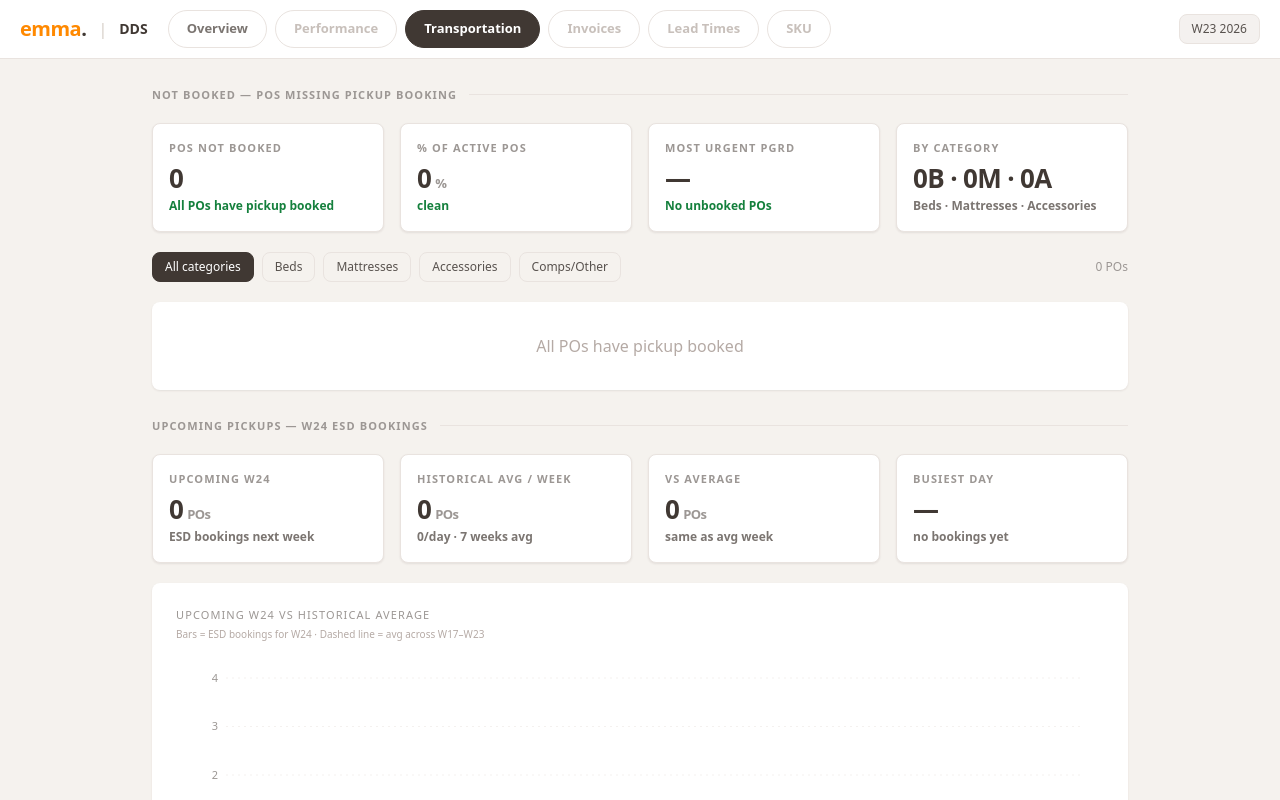
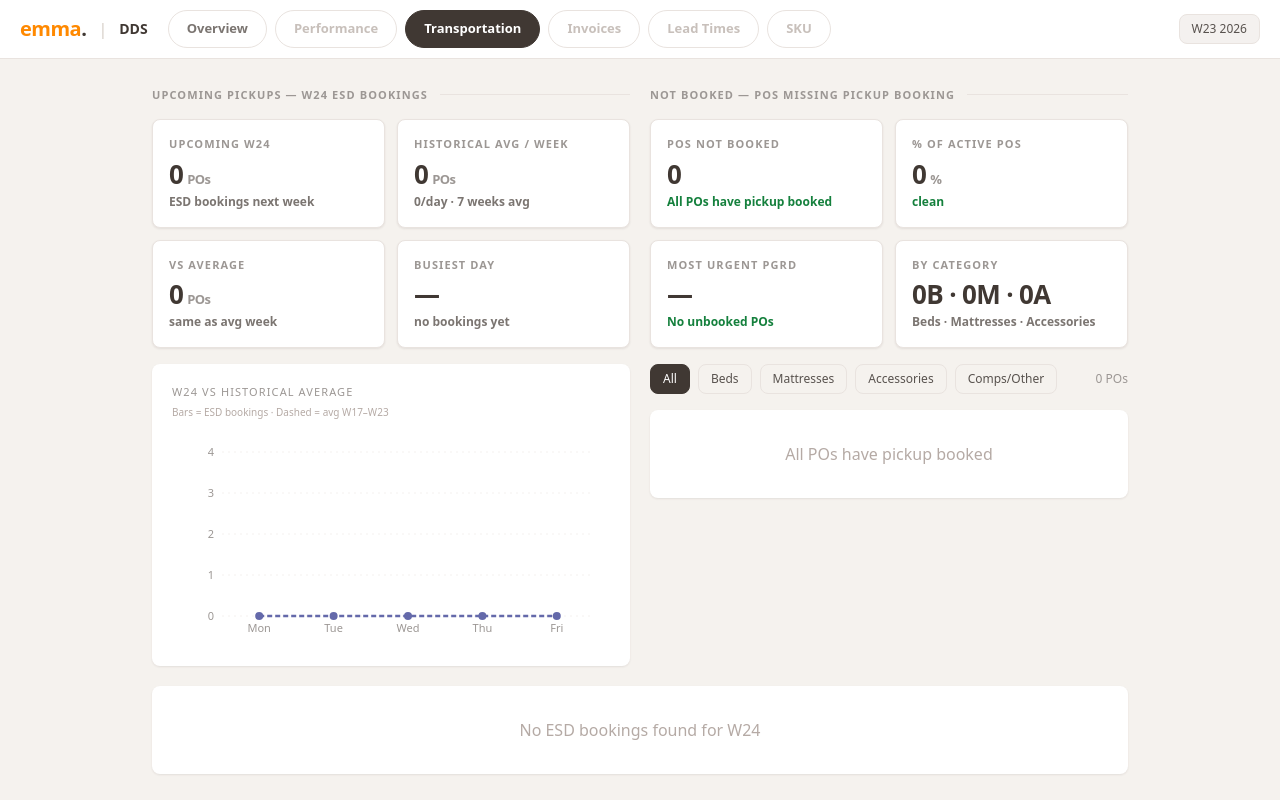
Before and after one commit to Ana-Is-Asleep/Production-Control-Tower, a Next.js app in the folder dds-tool/: page /transportation in a window 1280 px wide. Shown: the top 800 px of the page. Built offline with nearby package versions, Linux system fonts and the light colour scheme.

Commit message:
fix: remove bar fillOpacity, transportation layout side by side

```diff
--- a/dds-tool/src/app/lead-times/page.tsx
+++ b/dds-tool/src/app/lead-times/page.tsx
@@ -231,12 +231,12 @@ export default function LeadTimesPage() {
                 />
                 {selectedCat === 'All' ? (
                   <>
-                    <Bar dataKey="Mattresses"  fill="#FF8900" fillOpacity={0.72} radius={[3,3,0,0]} maxBarSize={22} name="Mattresses" />
-                    <Bar dataKey="Beds"        fill="#6469aa" fillOpacity={0.72} radius={[3,3,0,0]} maxBarSize={22} name="Beds" />
-                    <Bar dataKey="Accessories" fill="#34A853" fillOpacity={0.72} radius={[3,3,0,0]} maxBarSize={22} name="Accessories" />
+                    <Bar dataKey="Mattresses"  fill="#FF8900" radius={[3,3,0,0]} maxBarSize={22} name="Mattresses" />
+                    <Bar dataKey="Beds"        fill="#6469aa" radius={[3,3,0,0]} maxBarSize={22} name="Beds" />
+                    <Bar dataKey="Accessories" fill="#34A853" radius={[3,3,0,0]} maxBarSize={22} name="Accessories" />
                   </>
                 ) : (
-                  <Bar dataKey={selectedCat} fill={CATEGORY_COLORS[selectedCat]} fillOpacity={0.72} radius={[3,3,0,0]} maxBarSize={30} name={selectedCat} />
+                  <Bar dataKey={selectedCat} fill={CATEGORY_COLORS[selectedCat]} radius={[3,3,0,0]} maxBarSize={30} name={selectedCat} />
                 )}
               </BarChart>
             </ResponsiveContainer>
@@ -254,7 +254,7 @@ export default function LeadTimesPage() {
                 <ReferenceLine y={TARGET_LT} stroke="#F59E0B" strokeDasharray="4 4" label={{ value: '30d target', position: 'right', fill: '#F59E0B', fontSize: 11 }} />
                 <Tooltip contentStyle={{ background: '#403833', border: 'none', color: '#f9f7f6', borderRadius: 8, fontSize: 12 }} formatter={(v: unknown, n: unknown) => [`${Number(v)}d`, String(n)]} />
                 <Legend verticalAlign="top" align="right" iconSize={8} formatter={(v) => <span style={{ color: '#58524e', fontSize: 11 }}>{v}</span>} />
-                <Bar dataKey="actual" fill="#FF8900" fillOpacity={0.72} radius={[3, 3, 0, 0]} name="Production LT" />
+                <Bar dataKey="actual" fill="#FF8900" radius={[3, 3, 0, 0]} name="Production LT" />
                 <Bar dataKey="agreed" fill="rgba(100,116,239,0.3)" radius={[3, 3, 0, 0]} name="Agreed LT" />
               </BarChart>
             </ResponsiveContainer>
--- a/dds-tool/src/app/transportation/page.tsx
+++ b/dds-tool/src/app/transportation/page.tsx
@@ -144,10 +144,76 @@ export default function TransportationPage() {
 
       <div className="px-6 py-5 max-w-5xl mx-auto space-y-5">
 
-        {/* ── NOT BOOKED ─────────────────────────────────────────────────── */}
+        {/* ── PICKUPS + NOT BOOKED side by side ─────────────────────────── */}
+        <div className="grid grid-cols-2 gap-5 items-start">
+
+          {/* LEFT: Upcoming Pickups */}
+          <div className="space-y-4">
+            <SectionLabel>Upcoming Pickups — W{String(nextWeek).padStart(2, '0')} ESD bookings</SectionLabel>
+
+            <div className="grid grid-cols-2 gap-3">
+              <KpiCard
+                label={`Upcoming W${String(nextWeek).padStart(2, '0')}`}
+                value={totalUpcoming}
+                unit="POs"
+                sub="ESD bookings next week"
+                deltaColor="neutral"
+              />
+              <KpiCard
+                label="Historical avg / week"
+                value={totalExpected}
+                unit="POs"
+                sub={`${overallAvg}/day · ${pastWeekNums.length} weeks avg`}
+                deltaColor="neutral"
+              />
+              <KpiCard
+                label="vs average"
+                value={`${delta > 0 ? '+' : ''}${delta}`}
+                unit="POs"
+                sub={delta > 0 ? 'busier than avg week' : delta < 0 ? 'quieter than avg week' : 'same as avg week'}
+                deltaColor={delta === 0 ? 'neutral' : delta > 0 ? 'fail' : 'pass'}
+              />
+              <KpiCard
+                label="Busiest day"
+                value={busiestDay?.upcoming > 0 ? busiestDay.day : '—'}
+                unit={busiestDay?.upcoming > 0 ? `${busiestDay.upcoming} POs` : undefined}
+                sub={busiestDay?.upcoming > 0 ? 'highest pickup day' : 'no bookings yet'}
+                deltaColor="neutral"
+              />
+            </div>
+
+            <div className="bg-white rounded-lg p-5" style={{ boxShadow: 'var(--shadow-card)' }}>
+              <p className="text-[11px] uppercase tracking-widest text-[#9c9794] mb-1">
+                W{String(nextWeek).padStart(2, '0')} vs Historical Average
+              </p>
+              <p className="text-[10px] text-[#b5aaa5] mb-4">
+                Bars = ESD bookings &middot; Dashed = avg W{String(pastWeekNums[0]).padStart(2, '0')}–W{String(pastWeekNums[pastWeekNums.length - 1]).padStart(2, '0')}
+              </p>
+              <ResponsiveContainer width="100%" height={210}>
+                <ComposedChart data={chartData} margin={{ top: 16, right: 16, left: -10, bottom: 0 }}>
+                  <CartesianGrid strokeDasharray="2 4" stroke="#f4f1ef" vertical={false} />
+                  <XAxis dataKey="day" tick={{ fill: '#9c9794', fontSize: 11 }} axisLine={false} tickLine={false} />
+                  <YAxis tick={{ fill: '#9c9794', fontSize: 11 }} axisLine={false} tickLine={false} allowDecimals={false} />
+                  <Tooltip
+                    contentStyle={{ background: '#403833', border: 'none', color: '#f9f7f6', borderRadius: 8, fontSize: 12 }}
+                    formatter={(v, n) => [`${v}`, n === 'upcoming' ? `W${nextWeek} upcoming` : 'Historical avg']}
+                  />
+                  <Bar dataKey="upcoming" fill="#FF8900" radius={[4, 4, 0, 0]} name="upcoming">
+                    <LabelList dataKey="upcoming" position="top" style={{ fill: '#7b7571', fontSize: 11, fontWeight: 700 }}
+                      formatter={(v: unknown) => Number(v) > 0 ? Number(v) : ''} />
+                  </Bar>
+                  <Line dataKey="avg" stroke="#6469aa" strokeWidth={2.5} dot={{ r: 4, fill: '#6469aa', strokeWidth: 0 }}
+                    strokeDasharray="5 3" name="avg" />
+                </ComposedChart>
+              </ResponsiveContainer>
+            </div>
+          </div>
+
+          {/* RIGHT: Not Booked */}
+          <div className="space-y-4">
             <SectionLabel>Not Booked — POs missing pickup booking</SectionLabel>
 
-        <div className="grid grid-cols-4 gap-4">
+            <div className="grid grid-cols-2 gap-3">
               <KpiCard
                 label="POs not booked"
                 value={totalPOs}
@@ -180,7 +246,7 @@ export default function TransportationPage() {
               <button
                 onClick={() => setSelectedCat('All')}
                 className={`text-xs px-3 py-1.5 rounded-lg border font-medium transition-all ${selectedCat === 'All' ? 'bg-[#403833] text-white border-[#403833]' : 'border-[#e9e3df] text-[#58524e] hover:border-[#403833]'}`}>
-            All categories
+                All
               </button>
               {SKU_CATEGORIES.map((c) => (
                 <button key={c}
@@ -199,13 +265,13 @@ export default function TransportationPage() {
             {filteredPOs.length > 0 ? (
               <div className="bg-white rounded-lg overflow-hidden" style={{ boxShadow: 'var(--shadow-card)' }}>
                 <div className="px-5 py-3 border-b border-[#e9e3df]">
-              <p className="text-[11px] uppercase tracking-widest text-[#9c9794]">POs missing pickup booking — click to expand lines</p>
+                  <p className="text-[11px] uppercase tracking-widest text-[#9c9794]">POs missing pickup booking — click to expand</p>
                 </div>
                 <table className="w-full text-sm">
                   <thead>
                     <tr className="bg-[#403833] text-white">
-                  {['PO', 'Vendor', 'Destination', 'PGRD', 'Category', 'Lines'].map((h) => (
-                    <th key={h} className="px-4 py-2.5 text-left text-[11px] font-semibold uppercase tracking-wide whitespace-nowrap">{h}</th>
+                      {['PO', 'Vendor', 'PGRD', 'Cat', 'Lines'].map((h) => (
+                        <th key={h} className="px-3 py-2.5 text-left text-[11px] font-semibold uppercase tracking-wide whitespace-nowrap">{h}</th>
                       ))}
                     </tr>
                   </thead>
@@ -217,36 +283,35 @@ export default function TransportationPage() {
                           <tr
                             onClick={() => setExpandedPO(expandedPO === group.po ? null : group.po)}
                             className="border-b border-[#e9e3df] hover:bg-[#f9f7f6] cursor-pointer transition-colors">
-                        <td className="px-4 py-3 font-semibold text-[#403833]">
-                          <span className="flex items-center gap-2">
+                            <td className="px-3 py-2.5 font-semibold text-[#403833]">
+                              <span className="flex items-center gap-1.5">
                                 <span className="text-[#b5aaa5] text-xs">{expandedPO === group.po ? '▾' : '▸'}</span>
                                 {group.po}
                               </span>
                             </td>
-                        <td className="px-4 py-3 text-[#58524e]">{group.vendor}</td>
-                        <td className="px-4 py-3 text-[#58524e]">{group.destination}</td>
-                        <td className="px-4 py-3 text-[#58524e] whitespace-nowrap">{formatDateShort(group.pgrd)}</td>
-                        <td className="px-4 py-3">
+                            <td className="px-3 py-2.5 text-[#58524e] text-xs">{group.vendor}</td>
+                            <td className="px-3 py-2.5 text-[#58524e] whitespace-nowrap text-xs">{formatDateShort(group.pgrd)}</td>
+                            <td className="px-3 py-2.5">
                               <div className="flex gap-1 flex-wrap">
                                 {cats.map(c => (
-                              <span key={c} className="text-[10px] font-medium px-2 py-0.5 rounded-full text-white" style={{ background: CATEGORY_COLORS[c] }}>{c}</span>
+                                  <span key={c} className="text-[9px] font-medium px-1.5 py-0.5 rounded-full text-white" style={{ background: CATEGORY_COLORS[c] }}>{c[0]}</span>
                                 ))}
                               </div>
                             </td>
-                        <td className="px-4 py-3">
+                            <td className="px-3 py-2.5">
                               <span className="text-xs bg-[#FEE2E2] text-fail px-2 py-0.5 rounded-full font-medium">
-                            {group.lines.length} line{group.lines.length !== 1 ? 's' : ''}
+                                {group.lines.length}
                               </span>
                             </td>
                           </tr>
                           {expandedPO === group.po && (
                             <tr className="bg-[#faf7f3]">
-                          <td colSpan={6} className="px-6 py-3">
+                              <td colSpan={5} className="px-4 py-3">
                                 <table className="w-full text-xs">
                                   <thead>
                                     <tr className="text-[#9c9794] border-b border-[#e9e3df]">
                                       {['Line', 'SKU', 'Category', 'PGRD', 'Qty'].map((h) => (
-                                    <th key={h} className="py-1.5 pr-6 text-left font-medium uppercase text-[10px] tracking-wide">{h}</th>
+                                        <th key={h} className="py-1.5 pr-4 text-left font-medium uppercase text-[10px] tracking-wide">{h}</th>
                                       ))}
                                     </tr>
                                   </thead>
@@ -255,13 +320,13 @@ export default function TransportationPage() {
                                       const cat = categorizeSKU(l.sku);
                                       return (
                                         <tr key={`${l.po}-${l.line}`} className="border-b border-[#f4f1ef] last:border-0">
-                                      <td className="py-1.5 pr-6 text-[#7b7571]">{l.line}</td>
-                                      <td className="py-1.5 pr-6 font-mono text-[#58524e]">{l.sku}</td>
-                                      <td className="py-1.5 pr-6">
-                                        <span className="text-[10px] font-medium px-2 py-0.5 rounded-full text-white" style={{ background: CATEGORY_COLORS[cat] }}>{cat}</span>
+                                          <td className="py-1.5 pr-4 text-[#7b7571]">{l.line}</td>
+                                          <td className="py-1.5 pr-4 font-mono text-[#58524e]">{l.sku}</td>
+                                          <td className="py-1.5 pr-4">
+                                            <span className="text-[10px] font-medium px-1.5 py-0.5 rounded-full text-white" style={{ background: CATEGORY_COLORS[cat] }}>{cat}</span>
                                           </td>
-                                      <td className="py-1.5 pr-6 text-[#7b7571]">{formatDateShort(l.pgrd)}</td>
-                                      <td className="py-1.5 pr-6 text-[#7b7571]">{l.qty}</td>
+                                          <td className="py-1.5 pr-4 text-[#7b7571]">{formatDateShort(l.pgrd)}</td>
+                                          <td className="py-1.5 pr-4 text-[#7b7571]">{l.qty}</td>
                                         </tr>
                                       );
                                     })}
@@ -281,65 +346,7 @@ export default function TransportationPage() {
                 {totalPOs === 0 ? 'All POs have pickup booked' : 'No POs match the selected category'}
               </div>
             )}
-
-        {/* ── UPCOMING PICKUPS ───────────────────────────────────────────── */}
-        <SectionLabel>Upcoming Pickups — W{String(nextWeek).padStart(2, '0')} ESD bookings</SectionLabel>
-
-        <div className="grid grid-cols-4 gap-4">
-          <KpiCard
-            label={`Upcoming W${String(nextWeek).padStart(2, '0')}`}
-            value={totalUpcoming}
-            unit="POs"
-            sub="ESD bookings next week"
-            deltaColor="neutral"
-          />
-          <KpiCard
-            label="Historical avg / week"
-            value={totalExpected}
-            unit="POs"
-            sub={`${overallAvg}/day · ${pastWeekNums.length} weeks avg`}
-            deltaColor="neutral"
-          />
-          <KpiCard
-            label="vs average"
-            value={`${delta > 0 ? '+' : ''}${delta}`}
-            unit="POs"
-            sub={delta > 0 ? 'busier than avg week' : delta < 0 ? 'quieter than avg week' : 'same as avg week'}
-            deltaColor={delta === 0 ? 'neutral' : delta > 0 ? 'fail' : 'pass'}
-          />
-          <KpiCard
-            label="Busiest day"
-            value={busiestDay?.upcoming > 0 ? busiestDay.day : '—'}
-            unit={busiestDay?.upcoming > 0 ? `${busiestDay.upcoming} POs` : undefined}
-            sub={busiestDay?.upcoming > 0 ? 'highest pickup day' : 'no bookings yet'}
-            deltaColor="neutral"
-          />
           </div>
-
-        <div className="bg-white rounded-lg p-6" style={{ boxShadow: 'var(--shadow-card)' }}>
-          <p className="text-[11px] uppercase tracking-widest text-[#9c9794] mb-1">
-            Upcoming W{String(nextWeek).padStart(2, '0')} vs Historical Average
-          </p>
-          <p className="text-[10px] text-[#b5aaa5] mb-5">
-            Bars = ESD bookings for W{String(nextWeek).padStart(2, '0')} &middot; Dashed line = avg across W{String(pastWeekNums[0]).padStart(2, '0')}–W{String(pastWeekNums[pastWeekNums.length - 1]).padStart(2, '0')}
-          </p>
-          <ResponsiveContainer width="100%" height={240}>
-            <ComposedChart data={chartData} margin={{ top: 16, right: 20, left: -10, bottom: 0 }}>
-              <CartesianGrid strokeDasharray="2 4" stroke="#f4f1ef" vertical={false} />
-              <XAxis dataKey="day" tick={{ fill: '#9c9794', fontSize: 12 }} axisLine={false} tickLine={false} />
-              <YAxis tick={{ fill: '#9c9794', fontSize: 11 }} axisLine={false} tickLine={false} allowDecimals={false} />
-              <Tooltip
-                contentStyle={{ background: '#403833', border: 'none', color: '#f9f7f6', borderRadius: 8, fontSize: 12 }}
-                formatter={(v, n) => [`${v}`, n === 'upcoming' ? `W${nextWeek} upcoming` : 'Historical avg']}
-              />
-              <Bar dataKey="upcoming" fill="#FF8900" fillOpacity={0.72} radius={[4, 4, 0, 0]} name="upcoming">
-                <LabelList dataKey="upcoming" position="top" style={{ fill: '#7b7571', fontSize: 12, fontWeight: 700 }}
-                  formatter={(v: unknown) => Number(v) > 0 ? Number(v) : ''} />
-              </Bar>
-              <Line dataKey="avg" stroke="#6469aa" strokeWidth={2.5} dot={{ r: 4, fill: '#6469aa', strokeWidth: 0 }}
-                strokeDasharray="5 3" name="avg" />
-            </ComposedChart>
-          </ResponsiveContainer>
         </div>
 
         {upcomingByDay.length > 0 && (
--- a/dds-tool/src/components/Dashboard.tsx
+++ b/dds-tool/src/components/Dashboard.tsx
@@ -266,10 +266,10 @@ export function Dashboard() {
                       <YAxis yAxisId="pct" domain={[0, 100]} tick={{ fill: '#9c9794', fontSize: 11 }} unit="%" axisLine={false} tickLine={false} />
                       <YAxis yAxisId="pos" orientation="right" hide />
                       <ReferenceLine yAxisId="pct" y={90} stroke="#d5cdc6" strokeDasharray="4 4" />
-                      <Bar yAxisId="pos" dataKey="posPredictedSOT" stackId="s" fill="#34A853" fillOpacity={0.72} radius={[0,0,0,0]} />
-                      <Bar yAxisId="pos" dataKey="posShipped"      stackId="s" fill="#34A853" fillOpacity={0.72} radius={[0,0,0,0]} />
-                      <Bar yAxisId="pos" dataKey="posBacklog"      stackId="s" fill="#F59E0B" fillOpacity={0.72} radius={[0,0,0,0]} />
-                      <Bar yAxisId="pos" dataKey="pastPOBacklog"   stackId="s" fill="#DC2626" fillOpacity={0.72} radius={[2,2,0,0]} />
+                      <Bar yAxisId="pos" dataKey="posPredictedSOT" stackId="s" fill="#34A853" radius={[0,0,0,0]} />
+                      <Bar yAxisId="pos" dataKey="posShipped"      stackId="s" fill="#34A853" radius={[0,0,0,0]} />
+                      <Bar yAxisId="pos" dataKey="posBacklog"      stackId="s" fill="#F59E0B" radius={[0,0,0,0]} />
+                      <Bar yAxisId="pos" dataKey="pastPOBacklog"   stackId="s" fill="#DC2626" radius={[2,2,0,0]} />
                       <Line yAxisId="pct" dataKey="otifPct" stroke="#15803d" strokeWidth={2} dot={{ r: 3, fill: '#15803d', strokeWidth: 0 }} name="OTIF %" connectNulls={false} />
                       <Line yAxisId="pct" dataKey="sotPct"  stroke="#FF8900" strokeWidth={2} dot={{ r: 3, fill: '#FF8900', strokeWidth: 0 }} activeDot={{ r: 4 }} name="SOT %" connectNulls={false} />
                       <Tooltip contentStyle={{ background: '#403833', border: 'none', borderRadius: 8, fontSize: 11, padding: '6px 10px' }} labelStyle={{ color: '#ffa236', fontWeight: 700 }} itemStyle={{ color: '#f9f7f6' }} formatter={(v, n) => { const s = String(n); return [s.includes('%') ? `${v}%` : `${v} POs`, s]; }} />
@@ -315,7 +315,7 @@ export function Dashboard() {
                           <YAxis tick={{ fill: '#9c9794', fontSize: 10 }} axisLine={false} tickLine={false} allowDecimals={false} />
                           <Tooltip contentStyle={{ background: '#403833', border: 'none', color: '#f9f7f6', borderRadius: 8, fontSize: 11 }}
                             formatter={(v, n) => [`${v}`, n === 'upcoming' ? 'Upcoming POs' : 'Hist. avg']} />
-                          <Bar dataKey="upcoming" fill="#FF8900" fillOpacity={0.72} radius={[3,3,0,0]} name="upcoming">
+                          <Bar dataKey="upcoming" fill="#FF8900" radius={[3,3,0,0]} name="upcoming">
                             <LabelList dataKey="upcoming" position="top" style={{ fill: '#7b7571', fontSize: 10, fontWeight: 600 }}
                               formatter={(v: unknown) => Number(v) > 0 ? Number(v) : ''} />
                           </Bar>
@@ -420,12 +420,12 @@ export function Dashboard() {
                   />
                   {ltCat === 'All' ? (
                     <>
-                      <Bar dataKey="Mattresses"  fill={CATEGORY_COLORS.Mattresses}  fillOpacity={0.72} radius={[3,3,0,0]} maxBarSize={20} />
-                      <Bar dataKey="Beds"        fill={CATEGORY_COLORS.Beds}        fillOpacity={0.72} radius={[3,3,0,0]} maxBarSize={20} />
-                      <Bar dataKey="Accessories" fill={CATEGORY_COLORS.Accessories} fillOpacity={0.72} radius={[3,3,0,0]} maxBarSize={20} />
+                      <Bar dataKey="Mattresses"  fill={CATEGORY_COLORS.Mattresses}  radius={[3,3,0,0]} maxBarSize={20} />
+                      <Bar dataKey="Beds"        fill={CATEGORY_COLORS.Beds}        radius={[3,3,0,0]} maxBarSize={20} />
+                      <Bar dataKey="Accessories" fill={CATEGORY_COLORS.Accessories} radius={[3,3,0,0]} maxBarSize={20} />
                     </>
                   ) : (
-                    <Bar dataKey={ltCat} fill={CATEGORY_COLORS[ltCat as SKUCategory]} fillOpacity={0.72} radius={[3,3,0,0]} maxBarSize={30} />
+                    <Bar dataKey={ltCat} fill={CATEGORY_COLORS[ltCat as SKUCategory]} radius={[3,3,0,0]} maxBarSize={30} />
                   )}
                 </BarChart>
               </ResponsiveContainer>
```
Also changed, not shown: dds-tool/src/app/performance/page.tsx (+7 -7 lines). Lines whose indentation alone changed are shown as unchanged.
